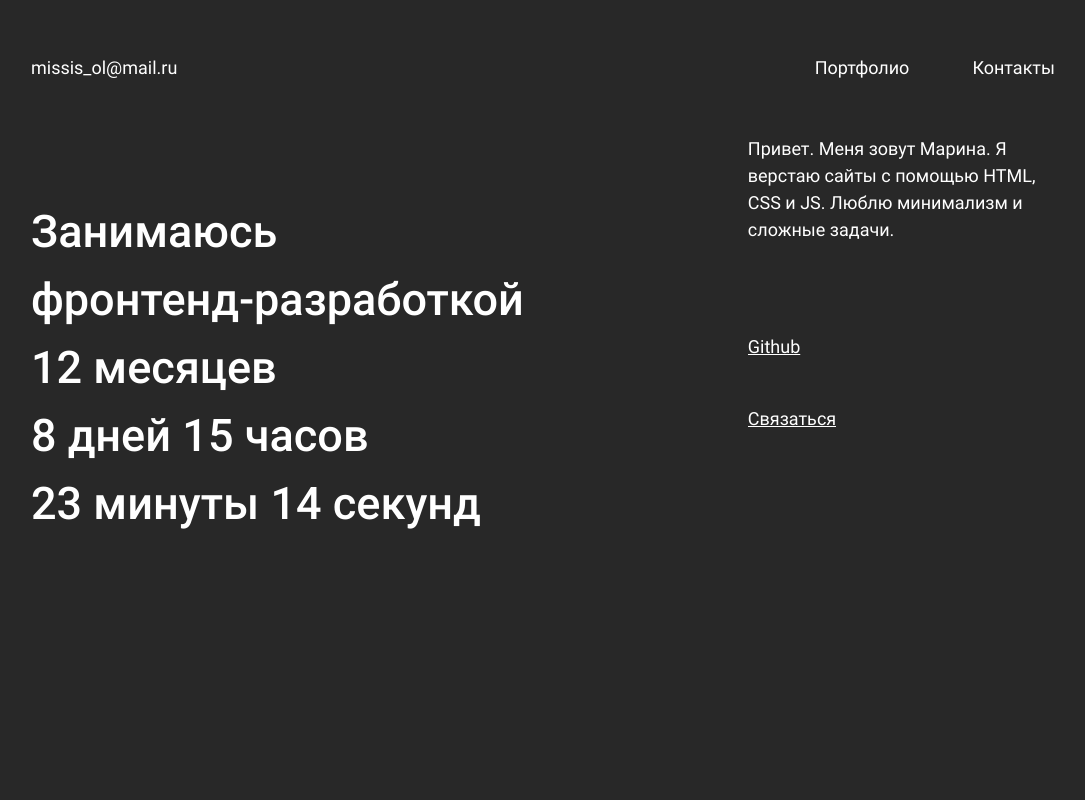
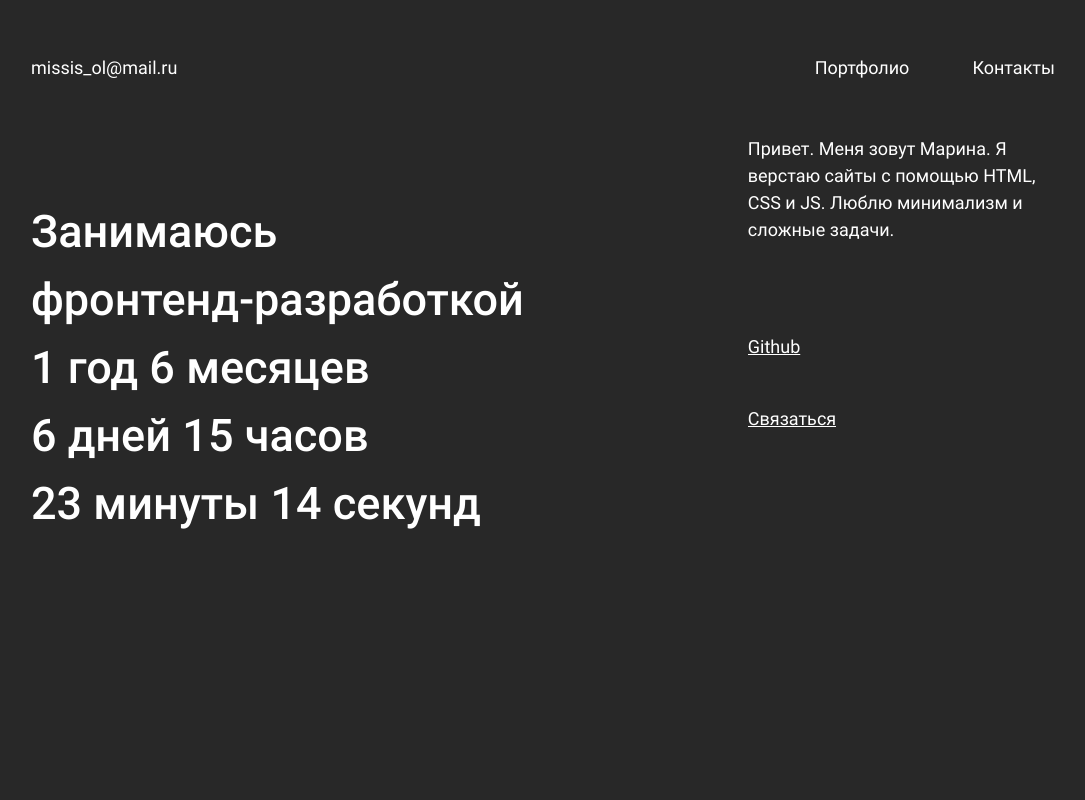
Before and after one commit to Missisol/portfolio, a website: page src/index.html in a window 1280 px wide. Shown: the top 800 px of the page, without its empty margins (97-1182 px from the left). Drawn offline with nearby package versions, Linux system fonts and the light colour scheme; files that its build step writes are made by us from their sources.

Commit message:
Years counter added

```diff
--- a/src/index.html
+++ b/src/index.html
@@ -52,7 +52,7 @@
                 <span class="main__title-two">фронтенд-разработкой</span>
             </div>
             <div class="main__title-wrap">
-                <span class="main__title-three"><span id="month"></span></span>
+                <span class="main__title-three"><span id="year"></span> <span id="month"></span></span>
             </div>
             <div class="main__title-wrap">
                 <span class="main__title-four">
--- a/src/js/main.js
+++ b/src/js/main.js
@@ -255,15 +255,19 @@ function getInterval() {
     let DateTime = luxon.DateTime;
     let Interval = luxon.Interval;
     let now = DateTime.local();
-    let earlier = DateTime.local(2018, 12, 1);
+    let earlier = DateTime.local(2018, 6, 3);
     const i = Interval.fromDateTimes(earlier, now);
     return i.toDuration([
-        'months', 'days', 'hours', 'minutes', 'seconds'
+        'years', 'months', 'days', 'hours', 'minutes', 'seconds'
     ]).toObject();
 }
 
 function getAllTimes() {
     let interval = getInterval();
+
+    let text = '';
+    interval.years === 1 ? text = 'год' : text = 'лет';
+    year.textContent = String(`${interval.years} ${text}`);
 
     const textMonth = 'месяц';
     const endingMonth = getEndingForHoursMonth(interval.months, textMonth);
```
